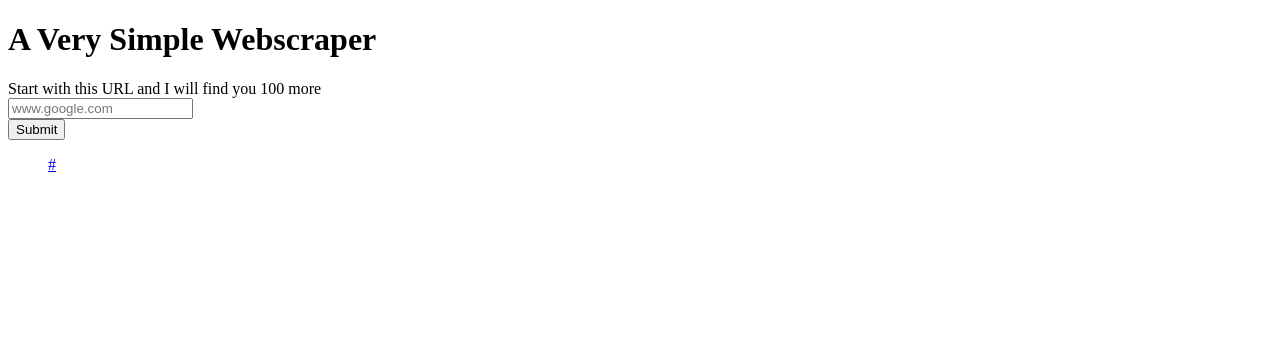
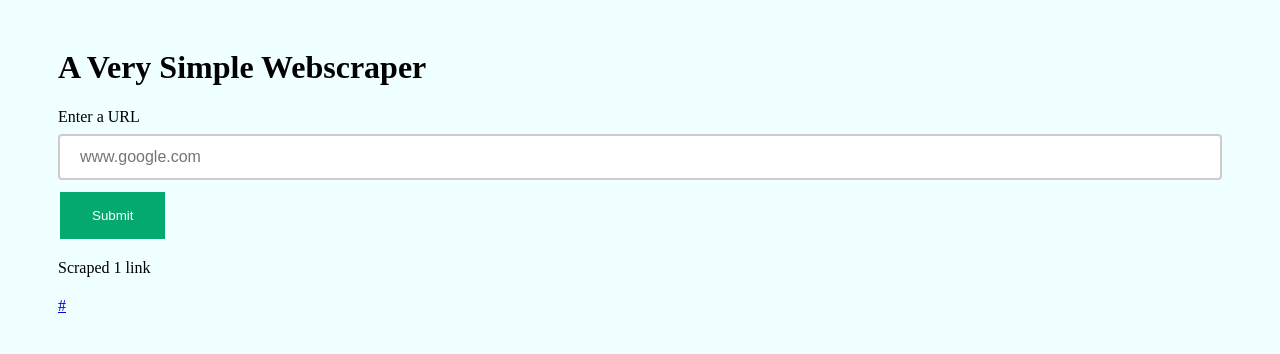
Before and after one commit to Zoya-Anwar/simple-web-crawler, a Flask app: template templates/index.html in a window 1280 px wide. Shown: the top 354 px of the page. Run offline with Flask 2, Linux system fonts and the light colour scheme; the template is opened without the code that fills it: most values are stand-ins (such as "Sample title", 1, 10 or a date in 2020).

Commit message:
Add front end

```diff
--- a/app.py
+++ b/app.py
@@ -6,8 +6,7 @@ app = Flask(__name__)
 @app.route("/", methods=['POST', 'GET'])
 def web_scraper(url=None):
     if request.method == 'POST':
-        scraped = web_crawl(request.form['url'])
-        return render_template('index.html', url=url, scraped=scraped)
-    # the code below is executed if the request method
-    # was GET or the credentials were invalid
+        if url != "":
+            scraped = web_crawl(request.form['url'])
+            return render_template('index.html', url=url, scraped=scraped)
     return render_template('index.html', url=url)
--- /dev/null
+++ b/requirements.txt
@@ -0,0 +1,4 @@
+beautifulsoup4==4.11.1
+Flask==2.1.2
+requests==2.25.1
+validators==0.18.2
--- a/templates/index.html
+++ b/templates/index.html
@@ -4,6 +4,30 @@
     <meta charset="UTF-8">
     <title>A Very Simple Webscraper</title>
     <style>
+        body {
+            padding: 20px 50px;
+            background-color: azure;
+        }
+        input {
+            width: 100%;
+            padding: 12px 20px;
+            margin: 8px 0;
+            box-sizing: border-box;
+            border: 2px solid #ccc;
+            border-radius: 4px;
+            font-size: 16px;
+            background-color: white;
+        }
+
+        button[type=submit] {
+            background-color: #04AA6D;
+            border: none;
+            color: white;
+            padding: 16px 32px;
+            text-decoration: none;
+            margin: 4px 2px;
+            cursor: pointer;
+        }
     </style>
 </head>
 
@@ -11,7 +35,7 @@
     <h1>A Very Simple Webscraper</h1>
 
     <form method="post">
-        <label for="url">Start with this URL and I will find you 100 more</label>
+        <label for="url">Enter a URL</label>
         <br>
         <input type="url" name="url"
             placeholder="www.google.com"
@@ -21,12 +45,24 @@
     </form>
 
     {% if scraped %}
-    <ul>
+
+        {% if scraped|length == 1 %}
+
+            <p>Scraped 1 link</p>
+
+        {% else %}
+
+            <p>Scraped {{scraped|length}} links</p>
+
+        {% endif %}
+
+        <ul style="margin:20px 0px; padding:0">
         {% for link in scraped %}
             <a href="{{link}}">{{link}}</a>
             <br>
         {% endfor %}
-    </ul>
+        </ul>
+
     {% endif %}
 </body>
 </html>
```
Also changed, not shown: web_crawler.py (+26 -18 lines).
